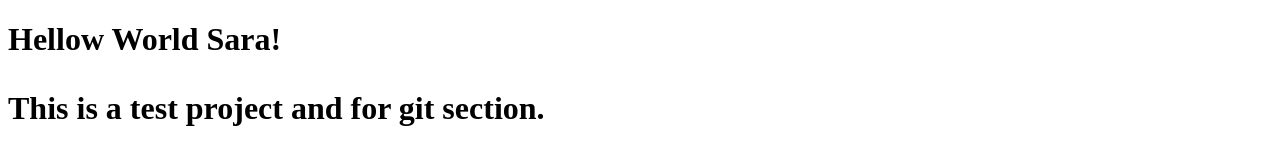
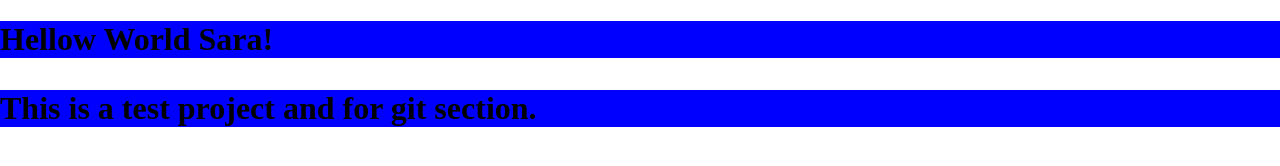
Before and after one commit to amiiitis74/testproject5, a plain HTML site: page index.html in a window 1280 px wide. Drawn offline with Linux system fonts and the light colour scheme.

Commit message:
version 1

```diff
--- a/index.html
+++ b/index.html
@@ -2,6 +2,7 @@
 <html>
 <head>
 	<title>Hello World</title>
+	<link rel="stylesheet" href="style.css"/>
 </head>
 <body>
 	<h1>Hellow World Sara!<h1>
--- /dev/null
+++ b/style.css
@@ -0,0 +1,7 @@
+body{
+margin: 0;
+}
+
+h1{
+background-color: blue;
+}
```
